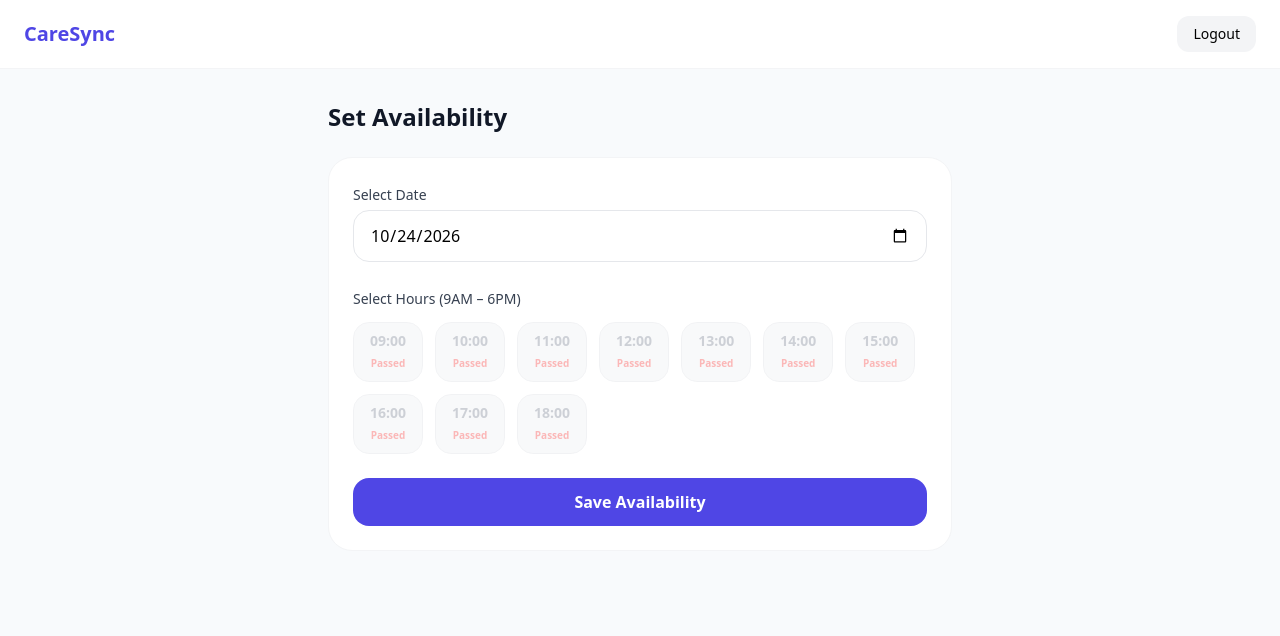
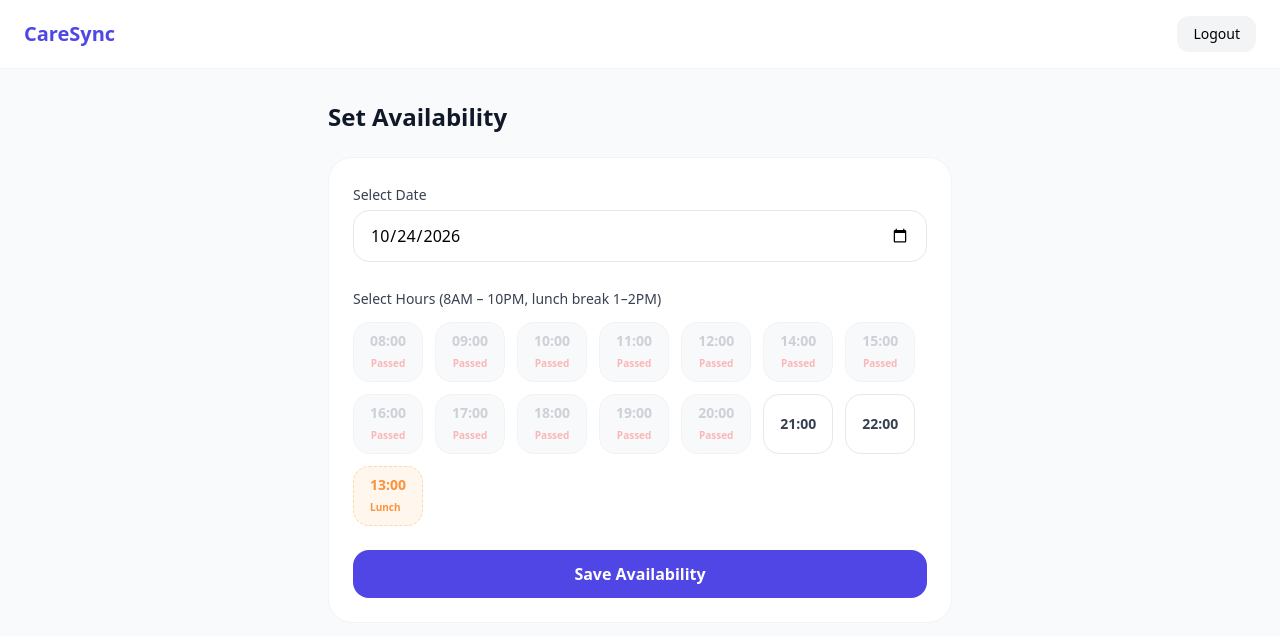
Before and after one commit to Swastik2516/CareSync, a Next.js app in the folder frontend/: page /doctor/availability in a window 1280 px wide. Shown: the top 636 px of the page. Built offline with nearby package versions, Linux system fonts and the light colour scheme; sample sign-in values are in the browser's storage.

Commit message:
Fix IST timezone via Intl API, extend slots 8AM-10PM, block 13:00 lunch break

```diff
--- a/frontend/app/doctor/availability/page.tsx
+++ b/frontend/app/doctor/availability/page.tsx
@@ -4,41 +4,65 @@ import { useRouter } from 'next/navigation'
 import Navbar from '@/components/Navbar'
 import apiClient from '@/lib/api'
 
-const HOURS = Array.from({ length: 10 }, (_, i) => `${(9 + i).toString().padStart(2, '0')}:00`)
+// 08:00–22:00, skip 13:00 (lunch break)
+const HOURS = Array.from({ length: 15 }, (_, i) => {
+  const h = 8 + i
+  return `${String(h).padStart(2, '0')}:00`
+}).filter(h => h !== '13:00')
+
+function getISTInfo() {
+  const now = new Date()
+  // Use Intl to get correct IST date and hour regardless of server/browser timezone
+  const istDate = new Intl.DateTimeFormat('en-CA', {
+    timeZone: 'Asia/Kolkata',
+    year: 'numeric', month: '2-digit', day: '2-digit',
+  }).format(now) // gives YYYY-MM-DD
+  const istHour = parseInt(
+    new Intl.DateTimeFormat('en-GB', {
+      timeZone: 'Asia/Kolkata',
+      hour: '2-digit', hour12: false,
+    }).format(now),
+    10
+  )
+  return { todayStr: istDate, currentHour: istHour }
+}
 
 export default function DoctorAvailabilityPage() {
   const router = useRouter()
-  const [date, setDate] = useState(() => new Date(new Date().getTime() + 5.5 * 60 * 60 * 1000).toISOString().split('T')[0])
+  const { todayStr, currentHour } = getISTInfo()
+
+  const [date, setDate] = useState(todayStr)
   const [selected, setSelected] = useState<string[]>([])
   const [msg, setMsg] = useState('')
   const [loading, setLoading] = useState(false)
-
-  // All time logic in IST (UTC+5:30)
-  const nowIST = new Date(new Date().getTime() + 5.5 * 60 * 60 * 1000)
-  const todayStr = nowIST.toISOString().split('T')[0]
-  const currentHour = `${String(nowIST.getUTCHours()).padStart(2, '0')}:00`
 
   useEffect(() => {
     if (!localStorage.getItem('token')) router.push('/login')
   }, [])
 
-  // Deselect past hours if user switches date to today
+  // Drop any selected slots that became past when switching back to today
   useEffect(() => {
     if (date === todayStr) {
-      setSelected(prev => prev.filter(h => h >= currentHour))
+      setSelected(prev => prev.filter(h => parseInt(h) >= currentHour))
     }
   }, [date])
 
-  const toggle = (h: string) => setSelected(prev => prev.includes(h) ? prev.filter(x => x !== h) : [...prev, h])
+  const isPast = (h: string) => date === todayStr && parseInt(h) < currentHour
+  const isLunch = (h: string) => h === '13:00'
+
+  const toggle = (h: string) => {
+    if (isPast(h) || isLunch(h)) return
+    setSelected(prev => prev.includes(h) ? prev.filter(x => x !== h) : [...prev, h])
+  }
 
   const handleSave = async () => {
-    if (!selected.length) return setMsg('❌ Select at least one valid future time slot.')
+    if (!selected.length) return setMsg('❌ Select at least one time slot.')
     setLoading(true)
     setMsg('')
     try {
       const slots = selected.map(h => {
-        const hh = parseInt(h.split(':')[0])
-        return { startTime: h, endTime: `${(hh + 1).toString().padStart(2, '0')}:00` }
+        const hh = parseInt(h)
+        return { startTime: h, endTime: `${String(hh + 1).padStart(2, '0')}:00` }
       })
       await apiClient.post('/doctors/availability', { date, slots })
       setMsg('✅ Availability saved successfully!')
@@ -61,25 +85,31 @@ export default function DoctorAvailabilityPage() {
           <input type="date" value={date} onChange={e => setDate(e.target.value)} min={todayStr}
             className="w-full border border-gray-200 rounded-2xl px-4 py-3 mt-1 mb-6 outline-none focus:border-indigo-400" />
 
-          <label className="text-sm font-medium text-gray-700">Select Hours (9AM – 6PM)</label>
+          <label className="text-sm font-medium text-gray-700">Select Hours (8AM – 10PM, lunch break 1–2PM)</label>
           <div className="flex flex-wrap gap-3 mt-3 mb-6">
             {HOURS.map(h => {
-              const isPassed = date === todayStr && h < currentHour
+              const passed = isPast(h)
               const isSelected = selected.includes(h)
               return (
-                <button key={h} disabled={isPassed} onClick={() => toggle(h)} type="button"
+                <button key={h} disabled={passed} onClick={() => toggle(h)} type="button"
                   className={`px-4 py-2 rounded-2xl border text-sm font-semibold transition ${
-                    isPassed
+                    passed
                       ? 'bg-gray-100 border-gray-200 text-gray-400 cursor-not-allowed opacity-50'
                       : isSelected
                       ? 'bg-indigo-600 border-indigo-600 text-white'
                       : 'bg-white border-gray-200 text-gray-700 hover:border-indigo-400'
                   }`}>
                   {h}
-                  {isPassed && <span className="block text-[10px] text-red-400 font-bold mt-0.5">Passed</span>}
+                  {passed && <span className="block text-[10px] text-red-400 font-bold mt-0.5">Passed</span>}
                 </button>
               )
             })}
+
+            {/* Lunch break visual indicator */}
+            <div className="px-4 py-2 rounded-2xl border border-dashed border-orange-200 bg-orange-50 text-sm font-semibold text-orange-400 cursor-not-allowed">
+              13:00
+              <span className="block text-[10px] font-bold mt-0.5">Lunch</span>
+            </div>
           </div>
 
           {msg && <div className={`text-sm px-4 py-3 rounded-xl mb-4 ${msg.startsWith('✅') ? 'bg-green-50 text-green-700' : 'bg-red-50 text-red-600'}`}>{msg}</div>}
```
